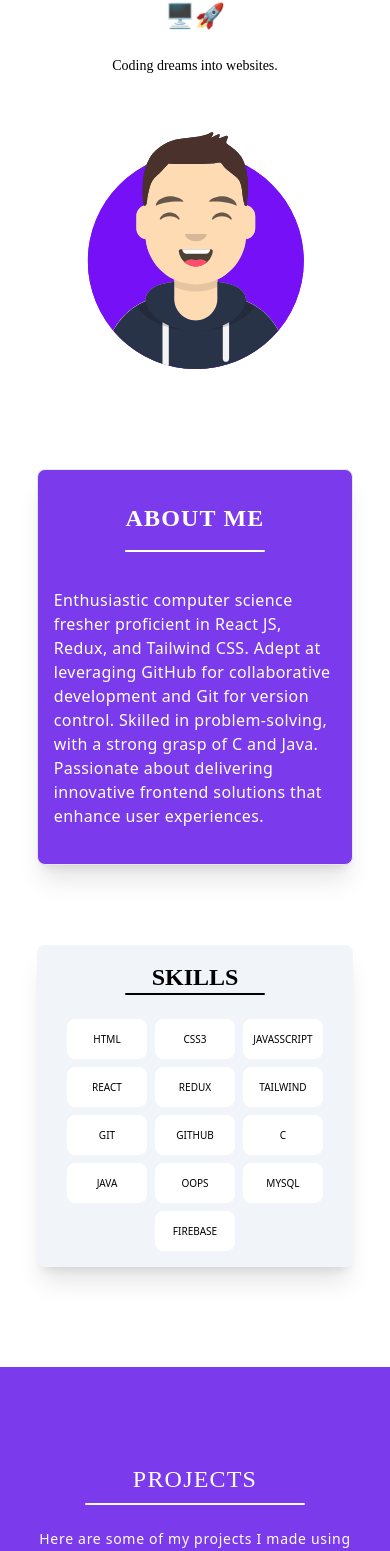
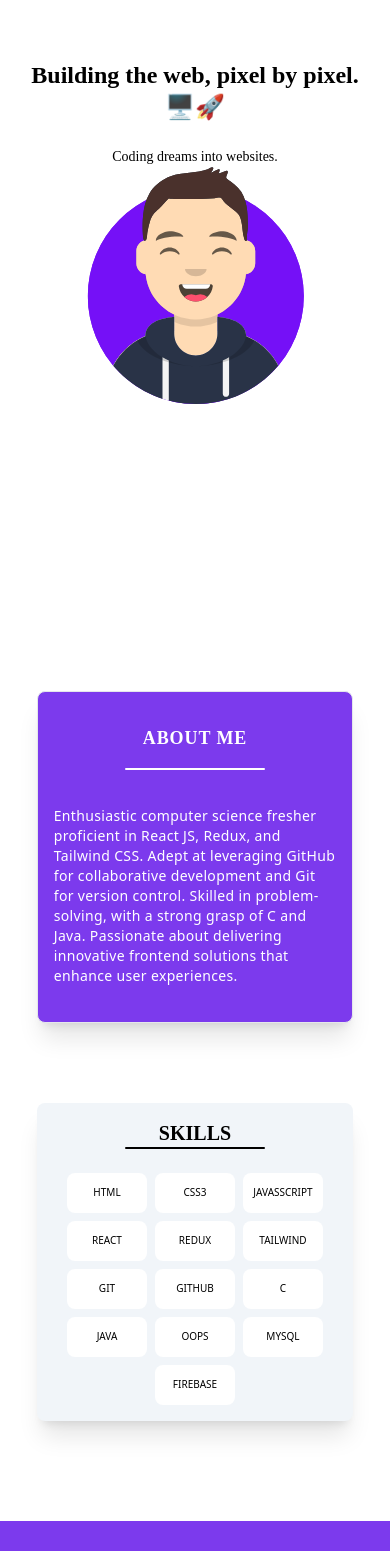
Before and after one commit to Nikhil26062000/Portfolio, a React (Create React App) app: page / in a window 390 px wide. Shown: the part 254-1805 px from the top of the page. Built offline with nearby package versions, Linux system fonts and the light colour scheme.

Commit message:
Responsive issue ffix

```diff
--- a/src/components/About.jsx
+++ b/src/components/About.jsx
@@ -2,13 +2,13 @@ import React from "react";
 
 const About = () => {
   return (
-    <div className="w-[90%] mx-auto border mt-20 shadow-xl mb-4 rounded-lg bg-violet-600 lg:w-[40%]  lg:tracking-wider">
-      <h1 className="logo font-bold text-center text-2xl mt-4 text-white py-4 tracking-wider">
+    <div className="w-[90%] mx-auto border mt-20 shadow-xl mb-4 rounded-lg bg-violet-600 lg:w-[40%]  lg:tracking-wider   ">
+      <h1 className="logo font-bold text-center text-2xl mt-4 text-white py-4 tracking-wider max-sm:text-lg">
         ABOUT ME
       </h1>
       <div className="w-[140px] h-[2px] bg-white mx-auto rounded-lg "></div>
 
-      <div className="w-[90%] pb-5  mx-auto mt-4 pt-5 mb-4 tracking-wide text-white lg:tracking-widest lg:pb-0">
+      <div className="w-[90%] pb-5  mx-auto mt-4 pt-5 mb-4 tracking-wide text-white lg:tracking-widest lg:pb-0 max-sm:text-sm">
         Enthusiastic computer science fresher proficient in React JS, Redux, and
         Tailwind CSS. Adept at leveraging GitHub for collaborative development
         and Git for version control. Skilled in problem-solving, with a strong
--- a/src/components/Avatar.jsx
+++ b/src/components/Avatar.jsx
@@ -3,7 +3,7 @@ import { ReactComponent as AvatarLogo } from '../Images/Av.svg';
 
 const Avatar = () => {
   return (
-    <div className="w-[90%] mx-auto mt-[110px] ">
+    <div className="w-[90%] mx-auto mt-[10px] h-[85vh] flex flex-col justify-center ">
 
 
 
@@ -15,7 +15,7 @@ const Avatar = () => {
         Coding dreams into websites.
       </p>
 
-      <div className='mt-[56px] flex justify-center'>
+      <div className='flex justify-center'>
       <AvatarLogo alt="Avatar" />
       </div>
 
--- a/src/components/Footer.jsx
+++ b/src/components/Footer.jsx
@@ -9,7 +9,7 @@ import FooterBox from "./FooterBox";
 const Footer = () => {
   return (
     <>
-      <div className="w-full  mt-[250px] h-[600px] bg-violet-600 relative flex justify-center">
+      <div className="w-[100%] px-10  mt-[250px] h-[600px] bg-violet-600 relative flex justify-center">
         <FooterBox />
 
         <FooterQuotes />
--- a/src/components/Header.jsx
+++ b/src/components/Header.jsx
@@ -6,7 +6,7 @@ import Logo from "./Logo";
 
 export const Header = () => {
   return (
-    <div className=" w-[90%] mx-auto h-24 mt-4 flex justify-between items-center ">
+    <div className=" w-[90%] mx-auto h-[12vh] mt-4 flex justify-between items-center ">
     <Logo/>
 
 
--- a/src/components/ProjectSection.jsx
+++ b/src/components/ProjectSection.jsx
@@ -13,7 +13,7 @@ const ProjectSection = () => {
     <div>
       <div className="w-[100%] h-[450px] bg-violet-600">
         <div className="w-[90%] mx-auto ">
-          <h1 className="text-2xl pt-24 logo text-center lg:text-4xl text-white tracking-wider">
+          <h1 className="text-2xl pt-24 logo text-center lg:text-4xl text-white tracking-wider max-sm:text-xl">
             PROJECTS
           </h1>
           <div className="w-[220px] h-[2px] mb-6 mt-2 bg-white mx-auto rounded-lg"></div>
@@ -25,7 +25,7 @@ const ProjectSection = () => {
 
           <div className="flex justify-center mt-4">
             <a href="https://github.com/Nikhil26062000?tab=repositories">
-              <button className=" w-[150px] bg-transparent font-normal  text-[16px]  h-[45px] rounded-lg text-white border border-white  hover:bg-white hover:text-violet-600">
+              <button className=" w-[150px] bg-transparent font-normal  text-[16px]  h-[45px] rounded-lg text-white border border-white  hover:bg-white hover:text-violet-600 max-sm:text-sm">
                 Check Out
               </button>
             </a>
--- a/src/components/Skills.jsx
+++ b/src/components/Skills.jsx
@@ -15,7 +15,7 @@ const Skills = () => {
 //   };
   return (
     <div className="w-[90%] mx-auto shadow-xl rounded-lg bg-slate-100 lg:w-[40%] mt-20 mb-4 ">
-        <h1 className="logo font-bold text-center text-2xl pt-4 text-black hover:text-violet-600">SKILLS</h1>
+        <h1 className="logo font-bold text-center text-2xl pt-4 text-black hover:text-violet-600 max-sm:text-xl">SKILLS</h1>
         <div className="w-[140px] h-[2px] bg-black mx-auto rounded-lg "></div>
       {/* <div className="mb-4 mt-8 ml-14 sm:">
         <Slider {...settings}>
```
